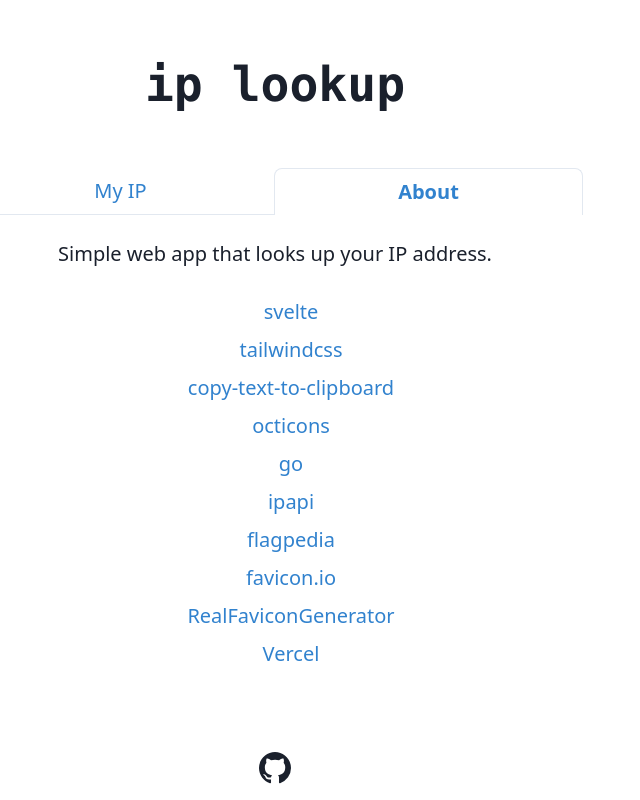
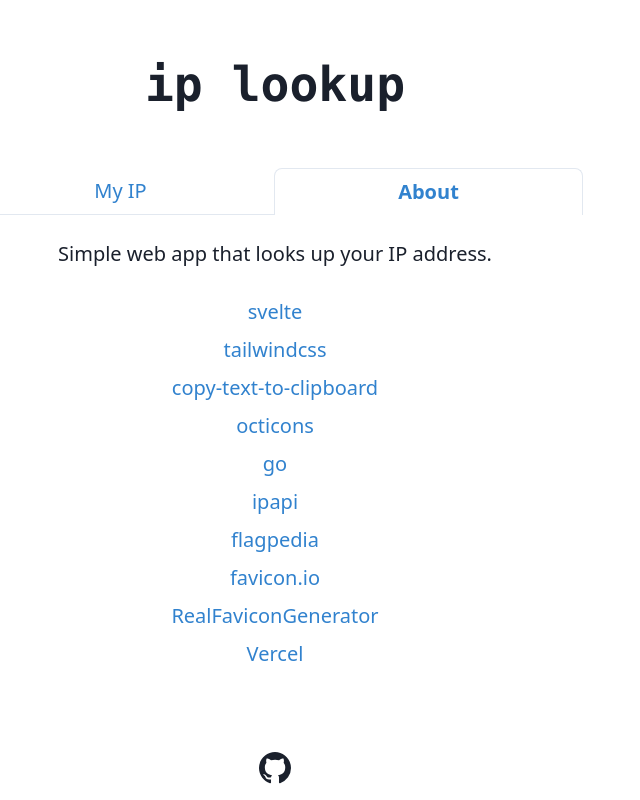
Before and after one commit to allienx/myip, a Svelte app: page / in a window 1280 px wide. Both pictures are taken after a click on the item "About". Shown: the whole page, without its empty margins (365-1005 px from the left). Built offline with nearby package versions, Linux system fonts and the light colour scheme; no server answers.

Commit message:
Bugfix - Fix About list centering (#12)

```diff
--- a/src/components/About/About.svelte
+++ b/src/components/About/About.svelte
@@ -1,6 +1,10 @@
 <style>
   li {
-    @apply ml-8 pt-2;
+    @apply mt-2;
+  }
+
+  li:first-child {
+    @apply mt-0;
   }
 
   a {
@@ -15,9 +19,9 @@
 </style>
 
 <div class="text-center">
-  <p class="m-2">Simple web app that looks up your IP address.</p>
+  <p class="p-2">Simple web app that looks up your IP address.</p>
 
-  <ul class="m-2 my-5">
+  <ul class="px-2 py-5 list-none">
     <li>
       <a href="https://svelte.dev" target="_blank" rel="noopener noreferrer">
         svelte
```
